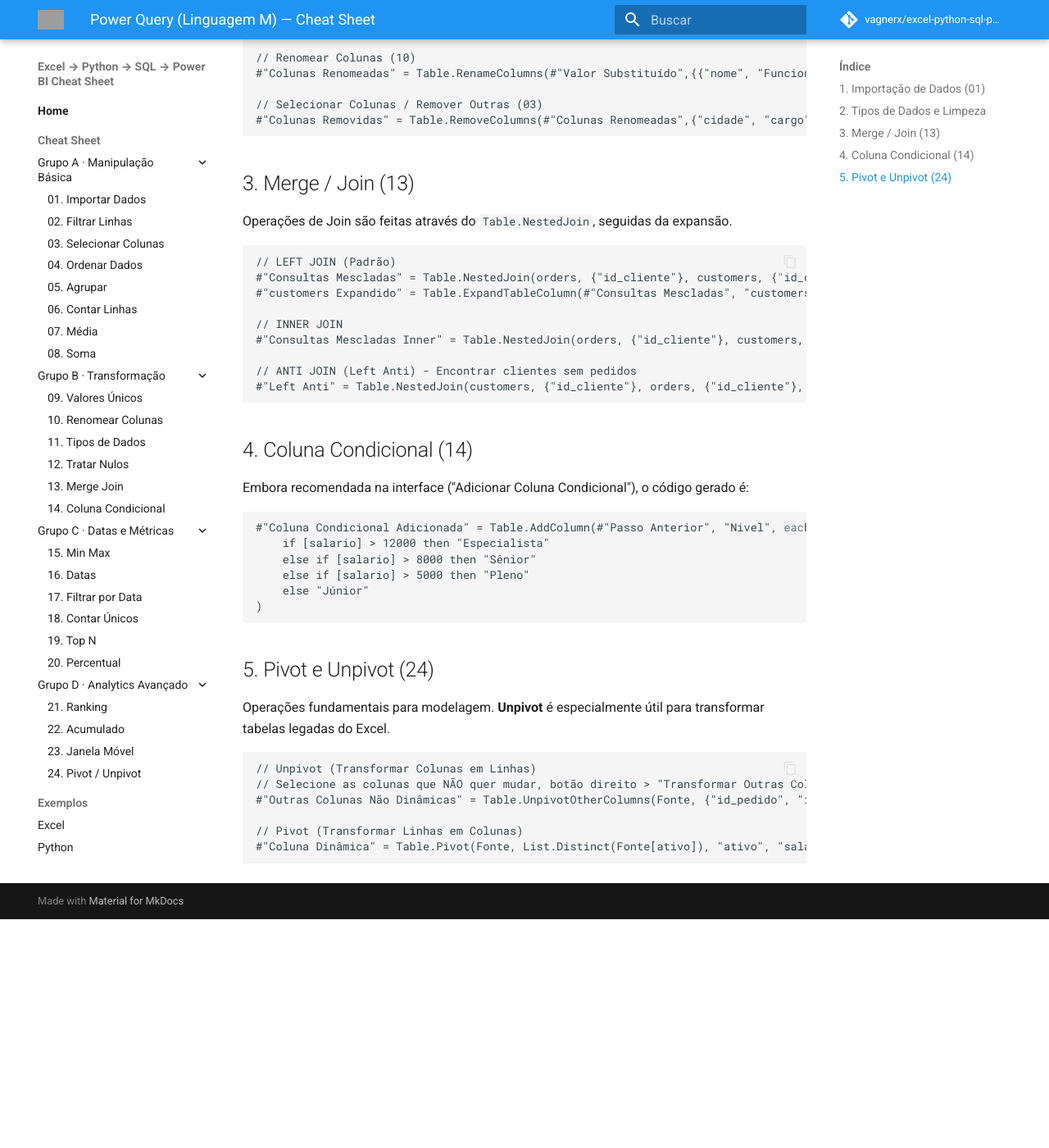
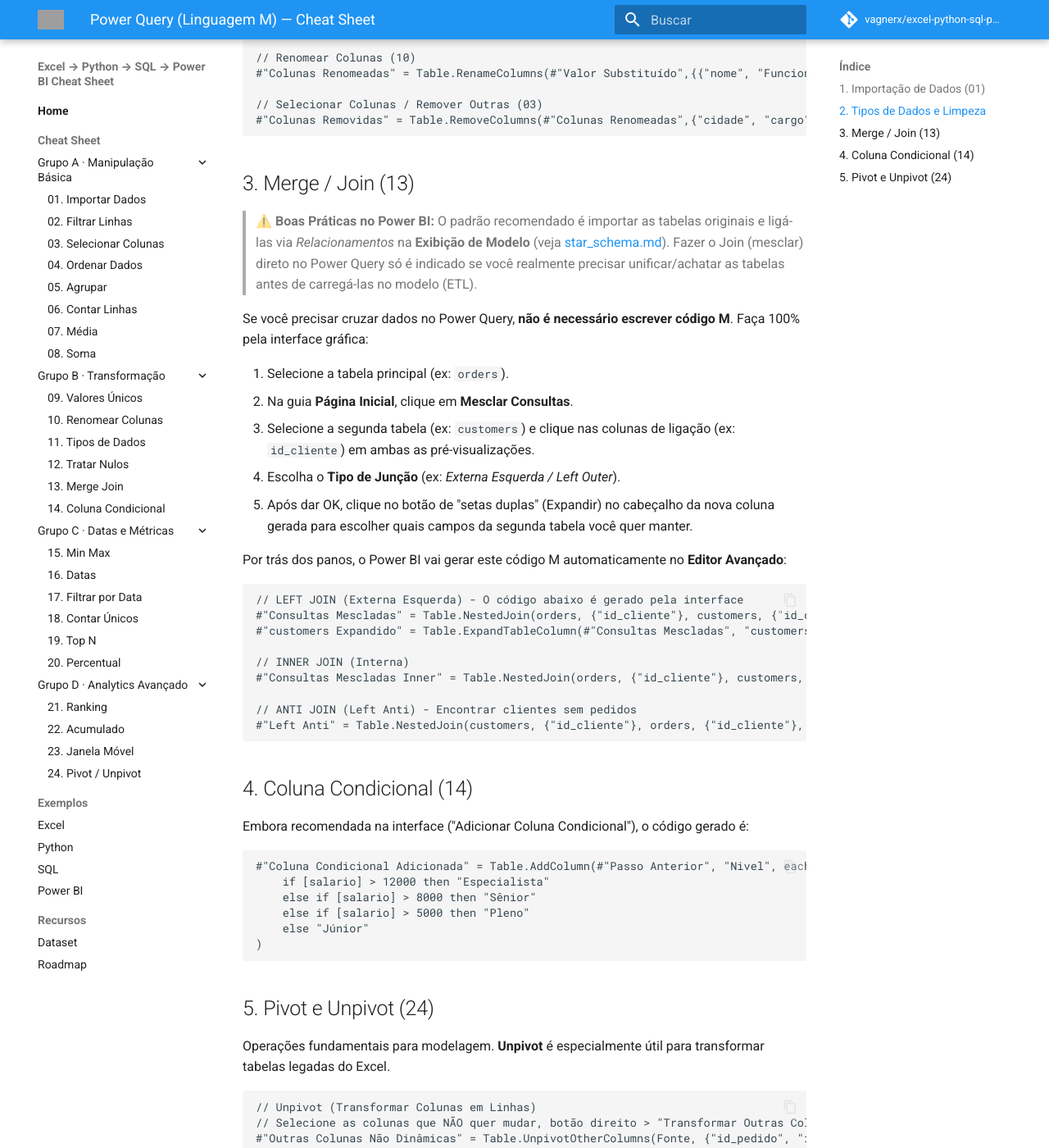
Before and after one commit to vagnerx/excel-python-sql-powerbi-cheatsheet, an MkDocs documentation site: the page built from docs/examples/powerbi/powerquery-m.md, in a window 1280 px wide and 1400 px high, scrolled down 660 px. Shown: the whole window at 82% size. Built offline with MkDocs 1.6.1 and Material for MkDocs 9.7.7, drawn with Linux system fonts in a browser that asks for light colours; comment, search, counter and statistics services are not loaded; before the commit the page ends 1781 px from its top, so only the background shows below that; grey boxes are pictures that could not be loaded.

Commit message:
docs: clarify power query merge via UI and best practices

````diff
--- a/docs/examples/powerbi/powerquery-m.md
+++ b/docs/examples/powerbi/powerquery-m.md
@@ -32,14 +32,24 @@ Fonte = Excel.Workbook(File.Contents("C:\caminho\arquivo.xlsx"), null, true)
 
 ## 3. Merge / Join (13)
 
-Operações de Join são feitas através do `Table.NestedJoin`, seguidas da expansão.
+> ⚠️ **Boas Práticas no Power BI:** O padrão recomendado é importar as tabelas originais e ligá-las via *Relacionamentos* na **Exibição de Modelo** (veja [star_schema.md](star_schema.md)). Fazer o Join (mesclar) direto no Power Query só é indicado se você realmente precisar unificar/achatar as tabelas antes de carregá-las no modelo (ETL).
+
+Se você precisar cruzar dados no Power Query, **não é necessário escrever código M**. Faça 100% pela interface gráfica:
+
+1. Selecione a tabela principal (ex: `orders`).
+2. Na guia **Página Inicial**, clique em **Mesclar Consultas**.
+3. Selecione a segunda tabela (ex: `customers`) e clique nas colunas de ligação (ex: `id_cliente`) em ambas as pré-visualizações.
+4. Escolha o **Tipo de Junção** (ex: *Externa Esquerda / Left Outer*).
+5. Após dar OK, clique no botão de "setas duplas" (Expandir) no cabeçalho da nova coluna gerada para escolher quais campos da segunda tabela você quer manter.
+
+Por trás dos panos, o Power BI vai gerar este código M automaticamente no **Editor Avançado**:
 
 ```powerquery-m
-// LEFT JOIN (Padrão)
+// LEFT JOIN (Externa Esquerda) - O código abaixo é gerado pela interface
 #"Consultas Mescladas" = Table.NestedJoin(orders, {"id_cliente"}, customers, {"id_cliente"}, "customers", JoinKind.LeftOuter),
 #"customers Expandido" = Table.ExpandTableColumn(#"Consultas Mescladas", "customers", {"nome", "segmento"}, {"cliente_nome", "cliente_segmento"})
 
-// INNER JOIN
+// INNER JOIN (Interna)
 #"Consultas Mescladas Inner" = Table.NestedJoin(orders, {"id_cliente"}, customers, {"id_cliente"}, "customers", JoinKind.Inner)
 
 // ANTI JOIN (Left Anti) - Encontrar clientes sem pedidos
````
